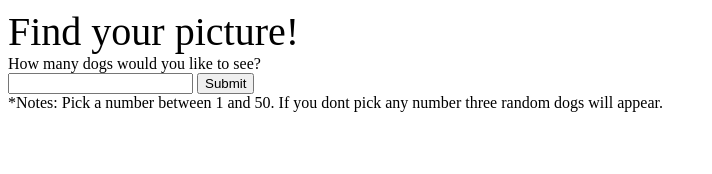
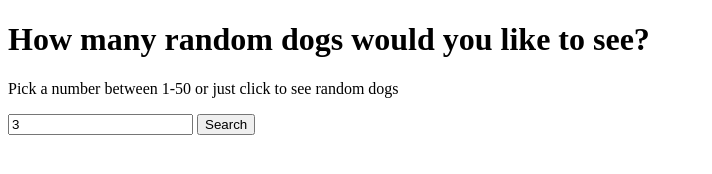
Before and after one commit to faustc908/Dog-images, a plain HTML site: page random dog generator/index.html in a window 1280 px wide. Shown: the whole page, without its empty margins (0-712 px from the left). Drawn offline with nearby package versions, Linux system fonts and the light colour scheme.

Commit message:
Update index.html

```diff
--- a/random dog generator/index.html
+++ b/random dog generator/index.html
@@ -3,30 +3,24 @@
   <head>
     <meta charset="utf-8">
     <meta name="viewport" content="width=device-width">
-    <title>Random dog picture generator</title>
-    <link href="style.css" rel="stylesheet" type="text/css" />
+    <title>Multiple dog images </title>
+    <link href="style.css" rel="stylesheet" type="text/css" /><script src="https://code.jquery.com/jquery-3.3.1.js" integrity="sha256-2Kok7MbOyxpgUVvAk/HJ2jigOSYS2auK4Pfzbm7uH60=" crossorigin="anonymous"></script>
   </head>
   <body>
 
-    <header>
-    <span class="banner-text">Find your picture!</span>
-    </header>
+    <div class="container">
+      <h1>How many random dogs would you like to see?</h1>
+      <p>Pick a number between 1-50 or just click to see random dogs</p>
 
-    <main>
-      <div>How many dogs would you like to see?</div>
-      <form id="dog-form">
-        <input id="dog-input" type="text" name="dog-number">
-        <input type="submit" name="submit">
+      <form action="#" class="js-search-form">
+        <label for="query"></label>
+        <input required type="text" class="js-query" value="3"">
+        <button class="js-submit" type="submit">Search</button>
       </form>
-      <div>*Notes: Pick a number between 1 and 50. If you dont pick any number three random dogs will appear.</div>
-      <section>
-        <div class="dog-image"></div>
-      </section>
-    </main>
-    <script
-  src="https://code.jquery.com/jquery-3.3.1.js"
-  integrity="sha256-2Kok7MbOyxpgUVvAk/HJ2jigOSYS2auK4Pfzbm7uH60="
-  crossorigin="anonymous"></script>
+
+      <section class="results hidden js-results"></section>
+    </div>
+
     <script src="script.js"></script>
   </body>
 </html>
```
